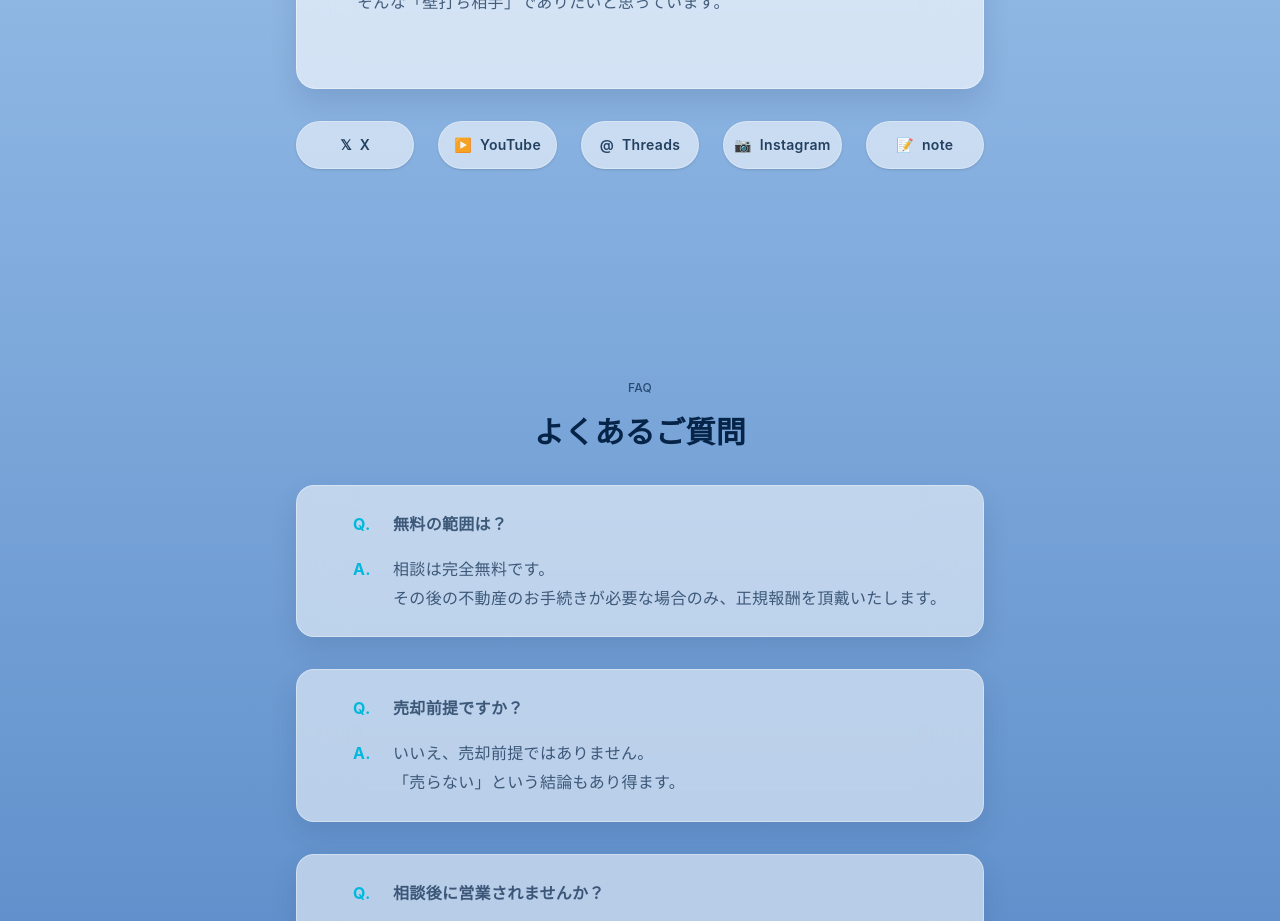
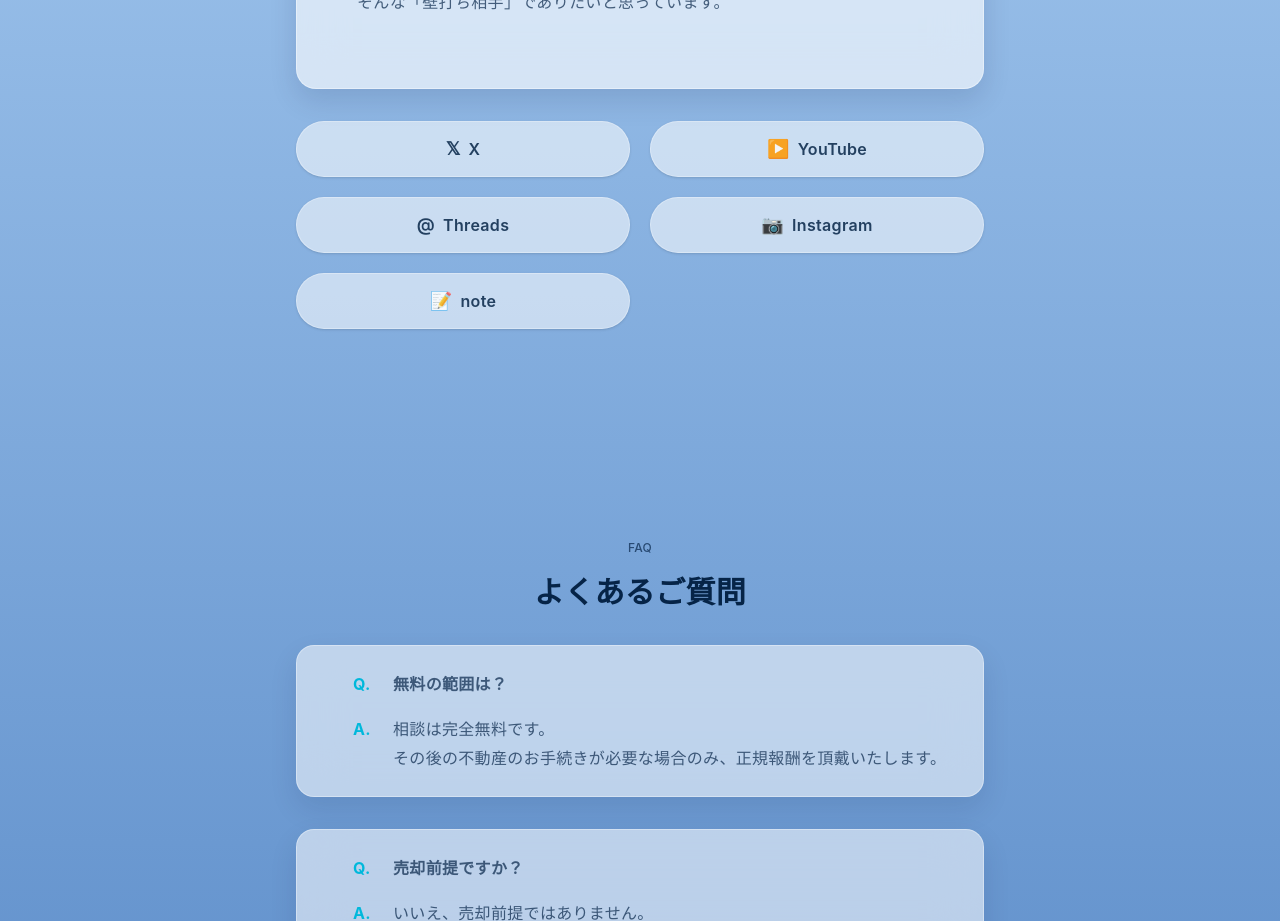
Before and after one commit to Yoshitaka-crypto/taka-real-estate-lp, a React (Vite) app: page / in a window 1280 px wide. Shown: the part 4420-5341 px from the top of the page. Built offline with nearby package versions, Linux system fonts and the light colour scheme.

Commit message:
style: improve SNS buttons - fixed 2-column layout, larger size

```diff
--- a/src/App.jsx
+++ b/src/App.jsx
@@ -334,16 +334,16 @@
                 { label: '📝', name: 'note', href: 'https://note.com/merry_hornet4114' }, // note追加
               ]
               return (
-                <div className="grid grid-cols-2 sm:grid-cols-5 gap-4 sm:gap-6">
+                <div className="grid grid-cols-2 gap-5">
                   {socials.map((sns, i) => (
                     <a
                       key={i}
                       href={sns.href}
                       target="_blank"
                       rel="noreferrer"
-                      className="w-full h-12 inline-flex items-center justify-center gap-2 rounded-full bg-white/[0.55] border border-white/[0.30] shadow-sm text-[#062447]/85 text-sm font-semibold hover:bg-white/[0.70] hover:shadow-md transition"
+                      className="w-full h-14 inline-flex items-center justify-center gap-2 rounded-full bg-white/[0.55] border border-white/[0.30] shadow-sm text-[#062447]/85 text-base font-semibold hover:bg-white/[0.70] hover:shadow-md transition"
                     >
-                      <span>{sns.label}</span>
+                      <span className="text-lg">{sns.label}</span>
                       <span>{sns.name}</span>
                     </a>
                   ))}
```
